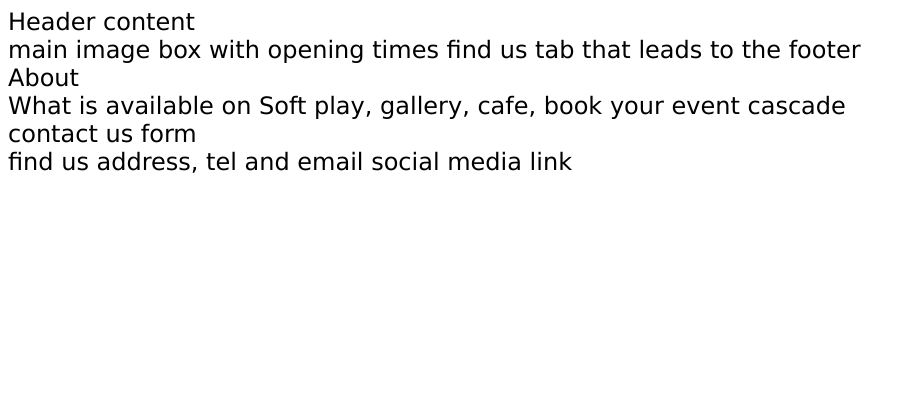
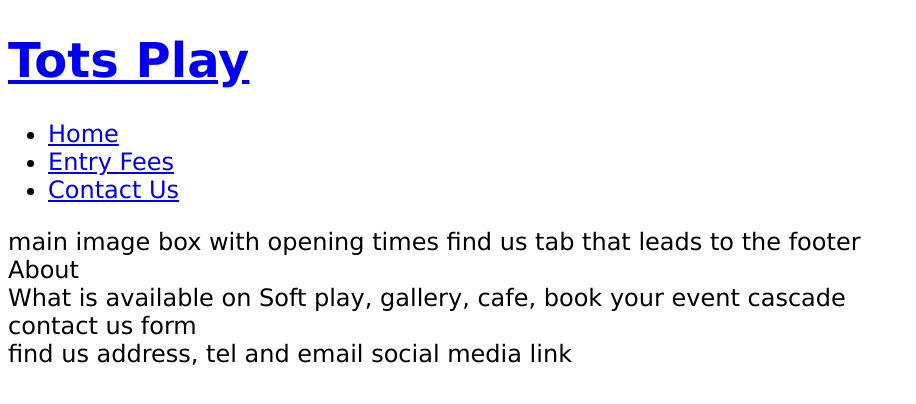
Before and after one commit to JessMair/Tots-Play, a plain HTML site: page index.html in a window 1280 px wide. Shown: the whole page, without its empty margins (0-916 px from the left). Drawn offline with Linux system fonts and the light colour scheme.

Commit message:
Add headers structure and naviagtion tabs

```diff
--- a/index.html
+++ b/index.html
@@ -1,5 +1,6 @@
 <!DOCTYPE html>
 <html lang="en">
+
 <head>
     <meta charset="UTF-8">
     <meta http-equiv="X-UA-Compatible" content="IE=edge">
@@ -10,8 +11,23 @@
     <link rel="stylesheet" href="assets/css/style.css">
     <title>Tots Play</title>
 </head>
+
 <body>
-    <header>Header content</header>
+    <header>
+
+        <a href="index.html">
+            <h1>Tots Play</h1>
+        </a>
+
+        <nav>
+            <ul>
+                <li><a href="index.html">Home</a></li>
+                <li><a href="#">Entry Fees</a></li>
+                <li><a href="#">Contact Us</a></li>
+            </ul>
+        </nav>
+
+    </header>
     <section>
         main image
         box with opening times
@@ -33,4 +49,5 @@
         social media link
     </footer>
 </body>
+
 </html>
```
